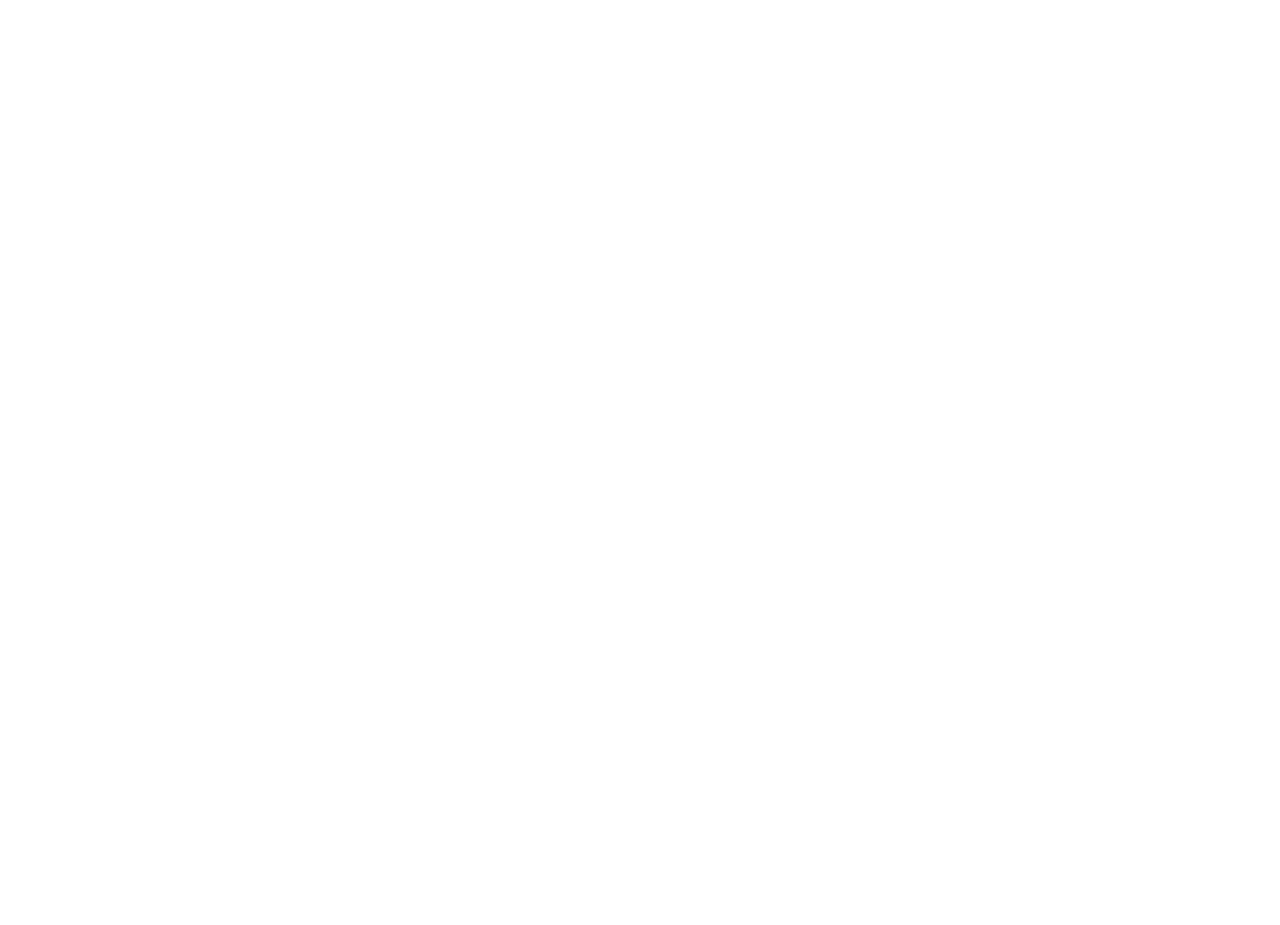
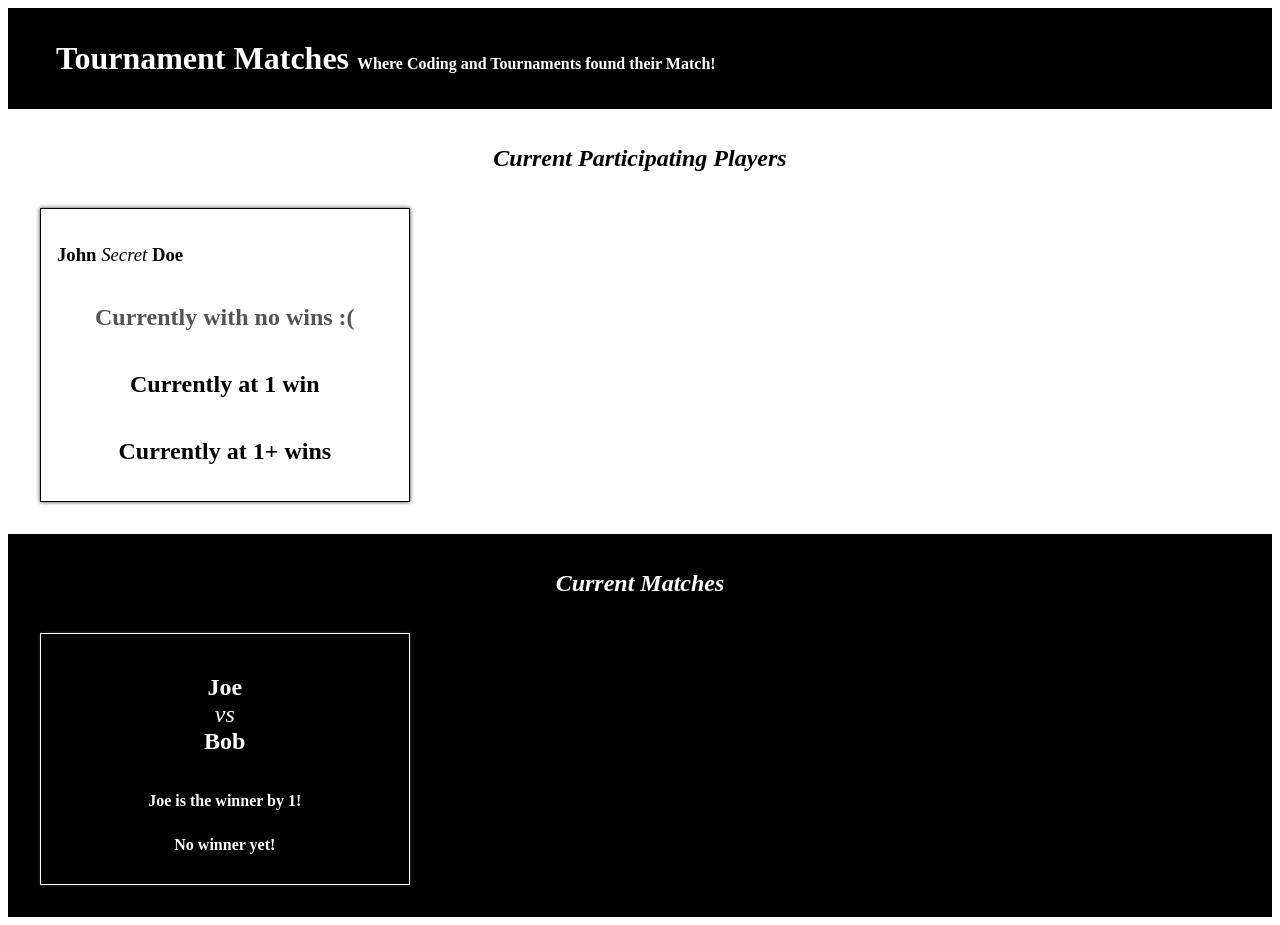
Before and after one commit to ryan-m-burns/tourney-matches-revisit, a React (Create React App) app: page / in a window 1280 px wide. Before the commit the page ends 800 px from the top, so only its background shows below. Built offline with nearby package versions, Linux system fonts and the light colour scheme.

Commit message:
import MatchList and PlayerList into App.js and display components in the app

```diff
--- a/src/App.js
+++ b/src/App.js
@@ -1,9 +1,18 @@
 //import logo from './logo.svg';
 import './App.css';
-
+import PlayerList from './components/PlayerList';
+import MatchList from './components/MatchList';
+import Player from './components/Player';
 function App() {
   return (
-    <div className="App"></div>
+    <div className="App">
+      <h1>
+        Tournament Matches{" "}
+        <span>Where Coding and Tournaments found their Match!</span>
+      </h1>
+      <PlayerList />
+      <MatchList />
+    </div>
   );
 }
 
--- a/src/components/Player.js
+++ b/src/components/Player.js
@@ -11,7 +11,7 @@
       {/* To be shown when there is 1 win */}
       <h2>Currently at 1 win</h2>
       {/* To be shown when there is more than 1 win */}
-      <h2>Currently at 1+ wins</h2>)
+      <h2>Currently at 1+ wins</h2>
     </article>
   );
 }
```
